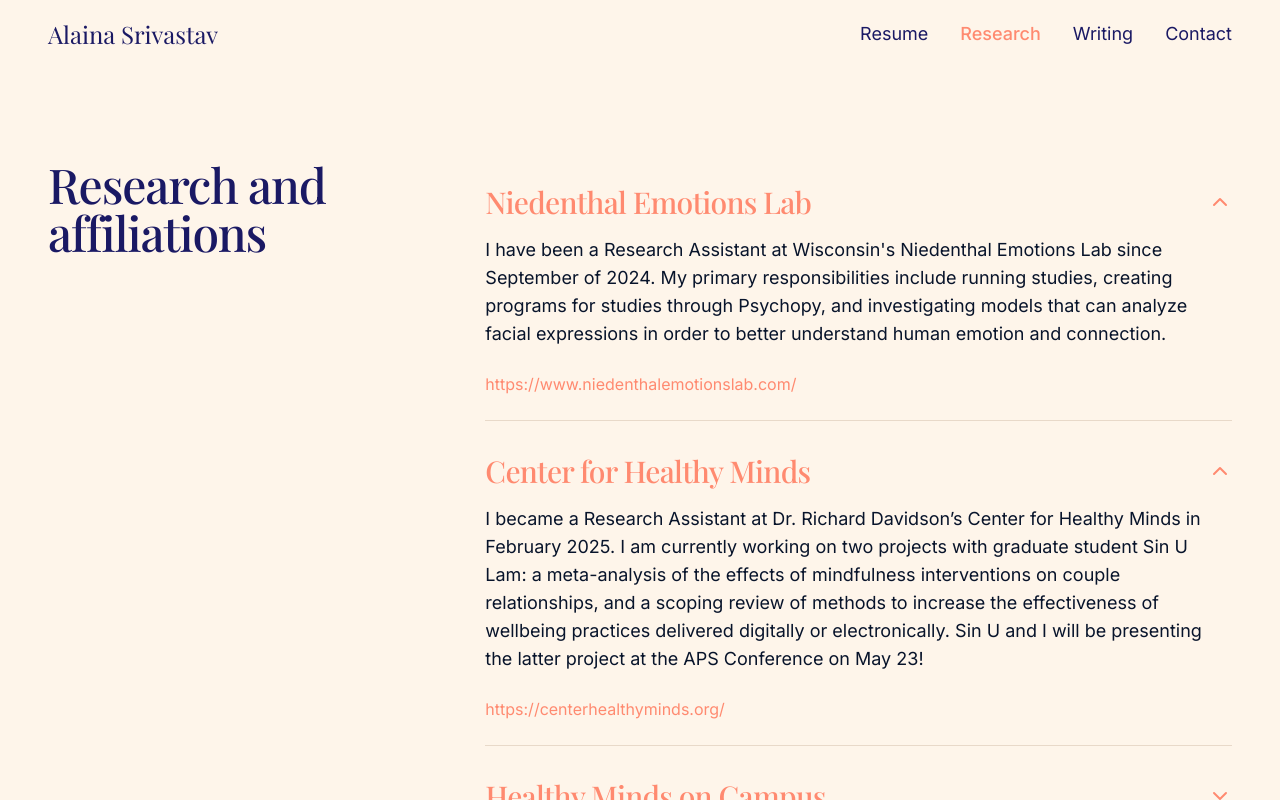
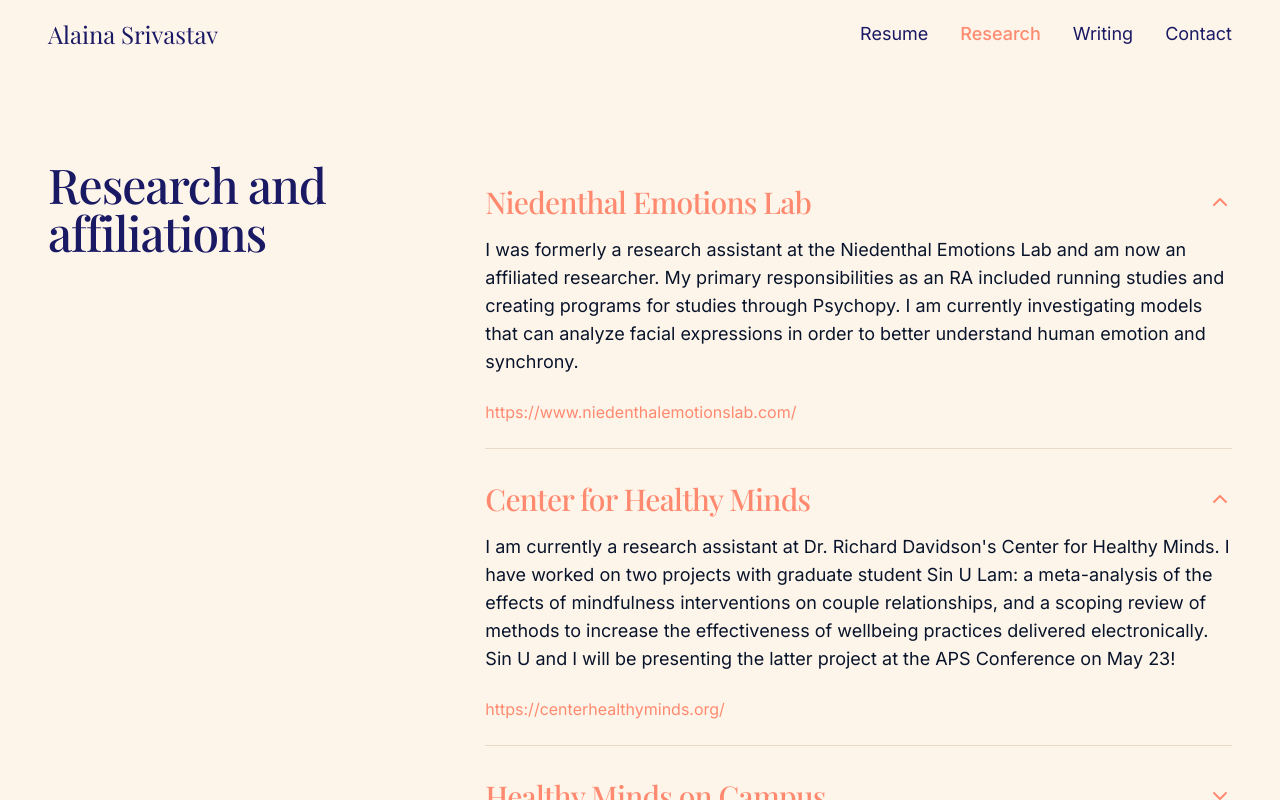
Before and after one commit to alainasriv/alainasrivsite, a React (Vite) app: page /research in a window 1280 px wide. Both pictures are taken after a click on the element "Center for Healthy Minds". Shown: the top 800 px of the page. Built offline with nearby package versions, Linux system fonts and the light colour scheme.

Commit message:
changed research since graduating

```diff
--- a/src/pages/Research.tsx
+++ b/src/pages/Research.tsx
@@ -47,7 +47,7 @@ const Research = () => {
               <ResearchItem title="Niedenthal Emotions Lab" defaultOpen={true}>
                 <div className="prose prose-lg max-w-none">
                   <p className="text-base md:text-lg mb-4">
-                    I have been a Research Assistant at Wisconsin's Niedenthal Emotions Lab since September of 2024. My primary responsibilities include running studies, creating programs for studies through Psychopy, and investigating models that can analyze facial expressions in order to better understand human emotion and connection.
+                    I was formerly a research assistant at the Niedenthal Emotions Lab and am now an affiliated researcher. My primary responsibilities as an RA included running studies and creating programs for studies through Psychopy. I am currently investigating models that can analyze facial expressions in order to better understand human emotion and synchrony.
                   </p>
                   <a
                     href="https://www.niedenthalemotionslab.com/"
@@ -63,7 +63,7 @@ const Research = () => {
               <ResearchItem title="Center for Healthy Minds">
                 <div className="prose prose-lg max-w-none">
                   <p className="text-base md:text-lg mb-4">
-                  I became a Research Assistant at Dr. Richard Davidson’s Center for Healthy Minds in February 2025. I am currently working on two projects with graduate student Sin U Lam: a meta-analysis of the effects of mindfulness interventions on couple relationships, and a scoping review of methods to increase the effectiveness of wellbeing practices delivered digitally or electronically. Sin U and I will be presenting the latter project at the APS Conference on May 23!                  </p>
+                  I am currently a research assistant at Dr. Richard Davidson's Center for Healthy Minds. I have worked on two projects with graduate student Sin U Lam: a meta-analysis of the effects of mindfulness interventions on couple relationships, and a scoping review of methods to increase the effectiveness of wellbeing practices delivered electronically. Sin U and I will be presenting the latter project at the APS Conference on May 23!                  </p>
                   <a
                     href="https://centerhealthyminds.org/"
                     target="_blank"
@@ -79,9 +79,9 @@ const Research = () => {
                 <div className="prose prose-lg max-w-none">
                   <p className="text-base md:text-lg mb-4">
 
-                  I am currently the co-president of UW-Madison’s student organization Healthy Minds on Campus (HMoC) and have been a member since March 2024. HMoC is affiliated with the Center for Healthy Minds and aims to improve and spread awareness about wellbeing on campus.
+                  I was the co-president of UW-Madison’s student organization Healthy Minds on Campus (HMoC) my last year of college. HMoC is affiliated with the Center for Healthy Minds and aims to improve and spread awareness about well-being on campus.
 
-My passion for the organization’s goal led me to create The Wellbeing Guide—a resource for exploring holistic and scientific approaches to bettering one’s wellbeing. The guide serves as the club's primary resource to UW-Madison students and is available through our website. It has also been distributed to students through various UW-Madison courses.                  </p>
+My passion for the organization’s goal led me to create The Well-being Guide—a resource for exploring holistic and scientific approaches to bettering one’s wellbeing. The guide serves as the club's primary resource to UW-Madison students and is available through the club website.   </p>
                   <a
                     href="https://www.healthymindsuw.com/"
                     target="_blank"
```
